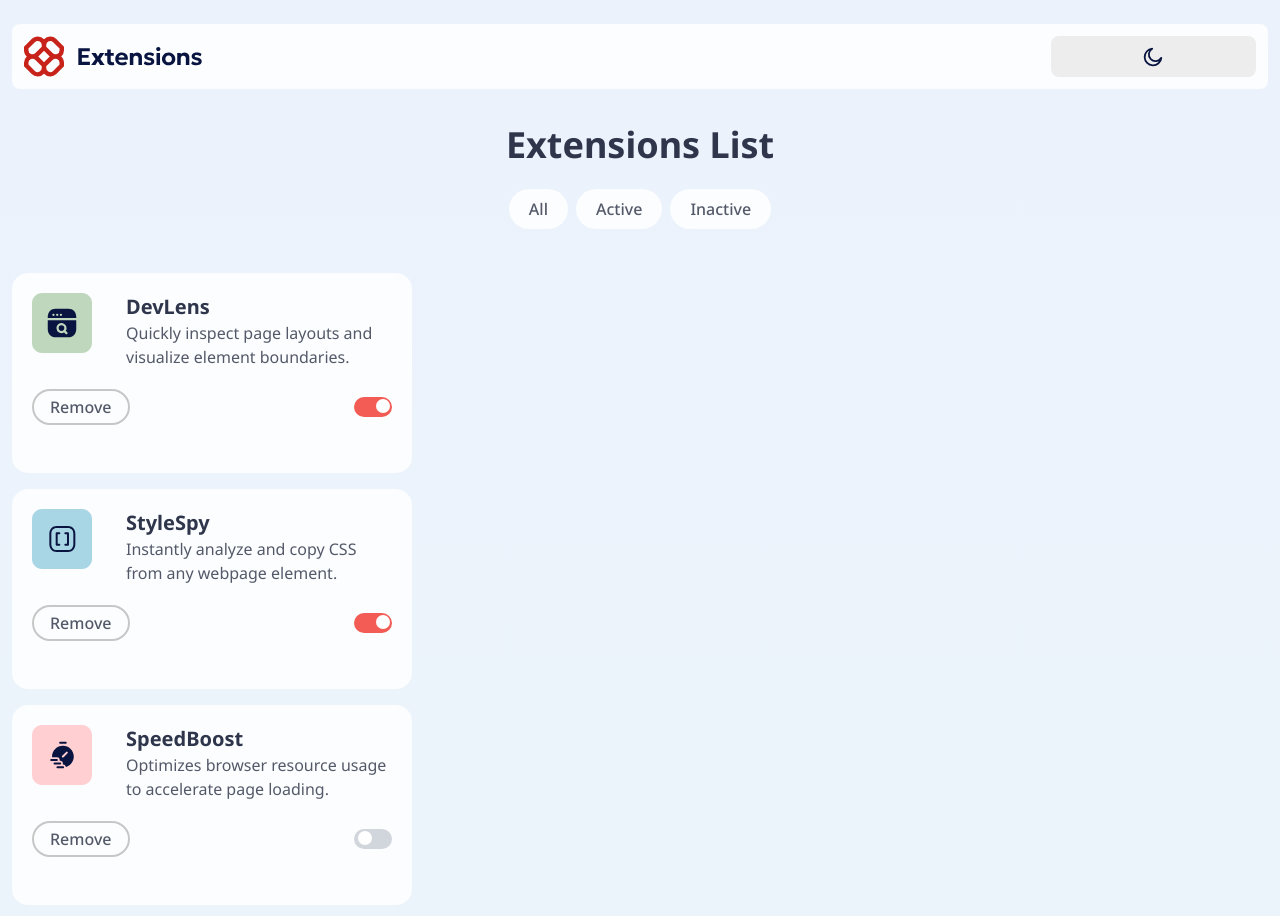
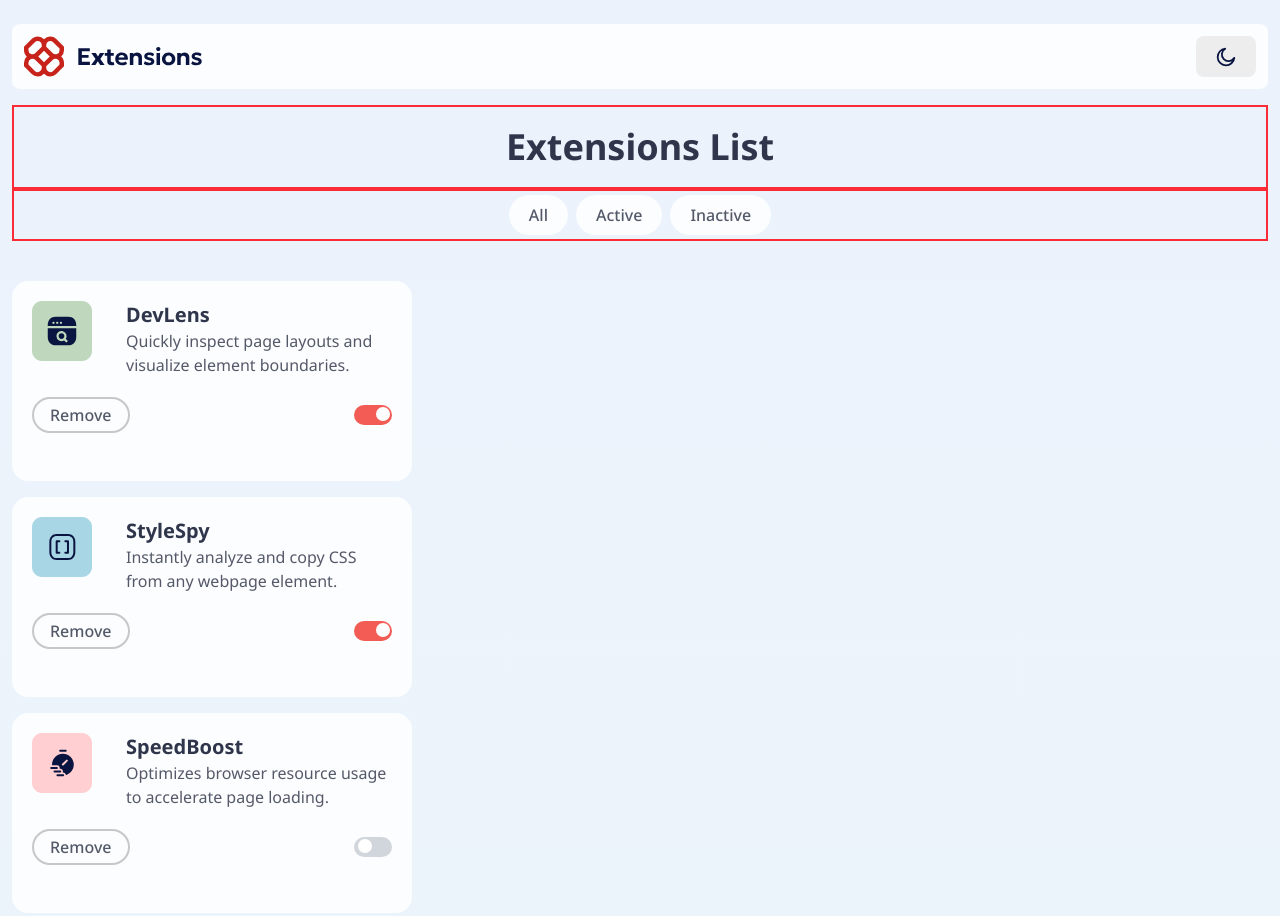
Before and after one commit to rineliniguezsosa/browser-extension-manager, a website built with Vite: page index.html in a window 1280 px wide. Shown: the top 916 px of the page. Built offline with nearby package versions, Linux system fonts and the light colour scheme.

Commit message:
[FEAT] Cambios en el index.html
- estableciendo la prop max-width para establecerle un tamaño de 16px para que no se estire en pantallas más grandes
- estableciendo tamaño y color de borde
- estableciendo la prop display flex
- estableciendo la prop desktop el break point para que lso elementos se elineen de manera horizontal

```diff
--- a/index.html
+++ b/index.html
@@ -31,17 +31,17 @@
         <img class="max-w-full h-auto" src="./src/assets/images/logo.svg" alt="Logo">
       </div>
 
-      <button id="toggleThemeButton" class="w-1/6 rounded-lg bg-buttonicon flex justify-center items-center">
+      <button id="toggleThemeButton" class="w-1/6 max-w-15 rounded-lg bg-buttonicon flex justify-center items-center">
         <img id="iconTheme" class="w-5 h-5" src="./src/assets/images/icon-moon.svg" alt="Moon Icon">
       </button>
     </div>
 
-    <div class="w-full flex-col mt-4" id="extension-list-content">
-      <div class="w-full p-5">
+    <div class="w-full flex flex-col mt-4 desktop:flex-row" id="extension-list-content">
+      <div class="w-full p-5 border-2 border-red-500">
         <h1 class="text-center font-notosans font-bold text-4xl text-title">Extensions List</h1>
       </div>
 
-      <div class="flex gap-2 w-full p-1 items-center justify-center" id="extension-list-buttons">
+      <div class="flex gap-2 w-full p-1 items-center justify-center border-2 border-red-500" id="extension-list-buttons">
         <button class="rounded-full px-5 py-2 font-notosans font-medium active bg-button-state text-text  hover:text-Neutral-0
               hover:bg-Red-400">
           All
```
